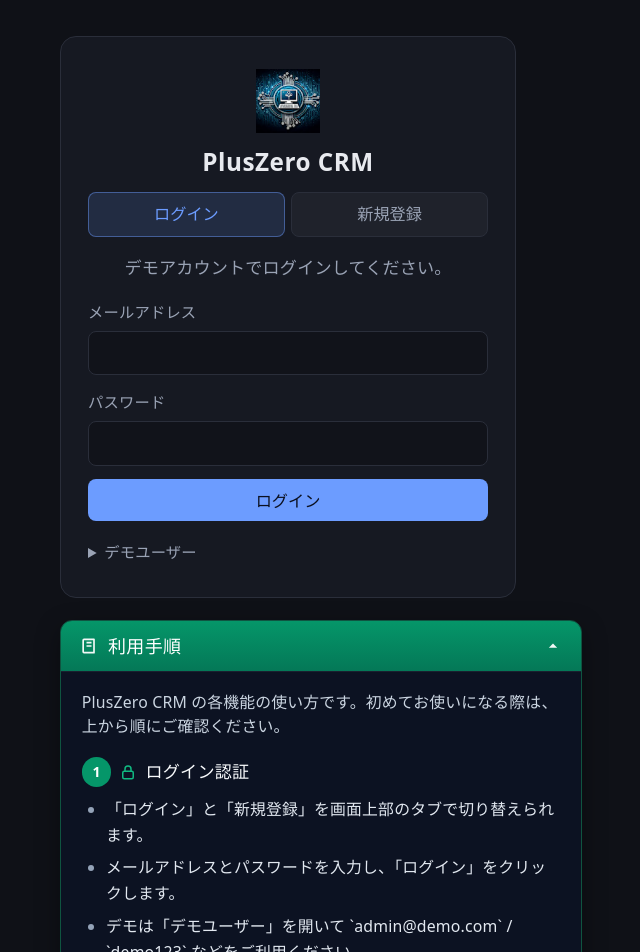
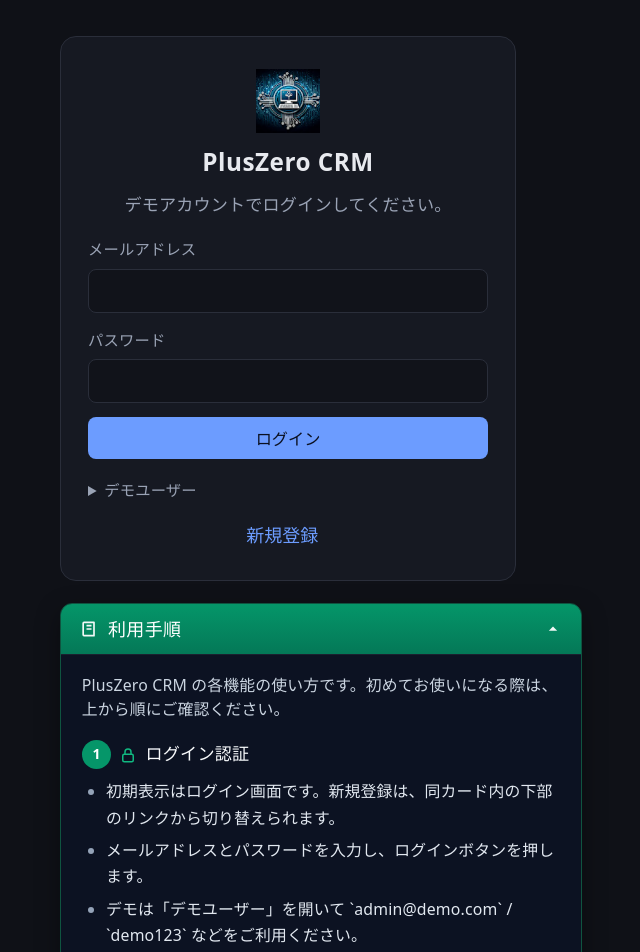
Before and after one commit to kensudogit/pluszero-prj, a React (Vite) app: page /login in a window 1280 px wide. Shown: the top 952 px of the page, without its empty margins (320-960 px from the left). Built offline with nearby package versions, Linux system fonts and the light colour scheme.

Commit message:
デザイン調整

```diff
--- a/scripts/generate-locale.mjs
+++ b/scripts/generate-locale.mjs
@@ -74,6 +74,7 @@ const ja = {
     notifySignedInBody: '\u3088\u3046\u3053\u305d \u2014 {{email}}',
     toggleRegister: '\u65b0\u898f\u767b\u9332',
     toggleLogin: '\u30ed\u30b0\u30a4\u30f3',
+    backToLogin: '\u30ed\u30b0\u30a4\u30f3\u306b\u623b\u308b',
     registerTitle: '\u65b0\u898f\u767b\u9332',
     registerLead:
       '\u30e6\u30fc\u30b6\u30fc\u60c5\u5831\u306f\u30d6\u30e9\u30a6\u30b6\u306elocalStorage\u306b\u4fdd\u5b58\u3055\u308c\u307e\u3059\uff08\u691c\u8a3c\u7528\u30c7\u30e2\u3001\u30d1\u30b9\u30ef\u30fc\u30c9\u306f\u6697\u6587\u306e\u307e\u307e\u4fdd\u5b58\u3055\u308c\u307e\u3059\uff09\u3002',
@@ -256,8 +257,8 @@ const ja = {
         title: '\u30ed\u30b0\u30a4\u30f3\u8a8d\u8a3c',
         icon: 'lock',
         bullets: [
-          '\u300c\u30ed\u30b0\u30a4\u30f3\u300d\u3068\u300c\u65b0\u898f\u767b\u9332\u300d\u3092\u753b\u9762\u4e0a\u90e8\u306e\u30bf\u30d6\u3067\u5207\u308a\u66ff\u3048\u3089\u308c\u307e\u3059\u3002',
-          '\u30e1\u30fc\u30eb\u30a2\u30c9\u30ec\u30b9\u3068\u30d1\u30b9\u30ef\u30fc\u30c9\u3092\u5165\u529b\u3057\u3001\u300c\u30ed\u30b0\u30a4\u30f3\u300d\u3092\u30af\u30ea\u30c3\u30af\u3057\u307e\u3059\u3002',
+          '\u521d\u671f\u8868\u793a\u306f\u30ed\u30b0\u30a4\u30f3\u753b\u9762\u3067\u3059\u3002\u65b0\u898f\u767b\u9332\u306f\u3001\u540c\u30ab\u30fc\u30c9\u5185\u306e\u4e0b\u90e8\u306e\u30ea\u30f3\u30af\u304b\u3089\u5207\u308a\u66ff\u3048\u3089\u308c\u307e\u3059\u3002',
+          '\u30e1\u30fc\u30eb\u30a2\u30c9\u30ec\u30b9\u3068\u30d1\u30b9\u30ef\u30fc\u30c9\u3092\u5165\u529b\u3057\u3001\u30ed\u30b0\u30a4\u30f3\u30dc\u30bf\u30f3\u3092\u62bc\u3057\u307e\u3059\u3002',
           '\u30c7\u30e2\u306f\u300c\u30c7\u30e2\u30e6\u30fc\u30b6\u30fc\u300d\u3092\u958b\u3044\u3066 `admin@demo.com` / `demo123` \u306a\u3069\u3092\u3054\u5229\u7528\u304f\u3060\u3055\u3044\u3002',
           '\u30bb\u30c3\u30b7\u30e7\u30f3\u306f\u30d6\u30e9\u30a6\u30b6\u5185\u306b\u4fdd\u5b58\u3055\u308c\u307e\u3059\uff08\u691c\u8a3c\u7528\u30c7\u30e2\u3067\u3059\uff09\u3002',
         ],
--- a/src/app-shell.css
+++ b/src/app-shell.css
@@ -527,6 +527,15 @@ body {
   padding-left: 1.1rem;
 }
 
+.login-footer-link {
+  margin: 1rem 0 0;
+  text-align: center;
+}
+
+.login-back-row {
+  margin: 0 0 0.75rem;
+}
+
 .login-column {
   width: min(520px, 100%);
   display: flex;
--- a/src/locales/ja.json
+++ b/src/locales/ja.json
@@ -63,6 +63,7 @@
     "notifySignedInBody": "ようこそ — {{email}}",
     "toggleRegister": "新規登録",
     "toggleLogin": "ログイン",
+    "backToLogin": "ログインに戻る",
     "registerTitle": "新規登録",
     "registerLead": "ユーザー情報はブラウザのlocalStorageに保存されます（検証用デモ、パスワードは暗文のまま保存されます）。",
     "displayName": "表示名",
@@ -229,8 +230,8 @@
         "title": "ログイン認証",
         "icon": "lock",
         "bullets": [
-          "「ログイン」と「新規登録」を画面上部のタブで切り替えられます。",
-          "メールアドレスとパスワードを入力し、「ログイン」をクリックします。",
+          "初期表示はログイン画面です。新規登録は、同カード内の下部のリンクから切り替えられます。",
+          "メールアドレスとパスワードを入力し、ログインボタンを押します。",
           "デモは「デモユーザー」を開いて `admin@demo.com` / `demo123` などをご利用ください。",
           "セッションはブラウザ内に保存されます（検証用デモです）。"
         ]
--- a/src/pages/LoginPage.tsx
+++ b/src/pages/LoginPage.tsx
@@ -80,33 +80,6 @@ export function LoginPage() {
             <h1 className="login-title">{j.title}</h1>
           </div>
 
-          <div className="login-tabs" role="tablist">
-            <button
-              type="button"
-              role="tab"
-              aria-selected={mode === 'login'}
-              className={mode === 'login' ? 'login-tab active' : 'login-tab'}
-              onClick={() => {
-                setMode('login')
-                setError('')
-              }}
-            >
-              {j.toggleLogin}
-            </button>
-            <button
-              type="button"
-              role="tab"
-              aria-selected={mode === 'register'}
-              className={mode === 'register' ? 'login-tab active' : 'login-tab'}
-              onClick={() => {
-                setMode('register')
-                setError('')
-              }}
-            >
-              {j.toggleRegister}
-            </button>
-          </div>
-
           {mode === 'login' ? (
             <>
               <p className="login-lead">{j.lead}</p>
@@ -153,9 +126,33 @@ export function LoginPage() {
                   </li>
                 </ul>
               </details>
+              <p className="login-footer-link">
+                <button
+                  type="button"
+                  className="link-btn"
+                  onClick={() => {
+                    setMode('register')
+                    setError('')
+                  }}
+                >
+                  {j.toggleRegister}
+                </button>
+              </p>
             </>
           ) : (
             <>
+              <p className="login-back-row">
+                <button
+                  type="button"
+                  className="link-btn"
+                  onClick={() => {
+                    setMode('login')
+                    setError('')
+                  }}
+                >
+                  {j.backToLogin}
+                </button>
+              </p>
               <p className="login-lead">{j.registerLead}</p>
               <h2 className="login-subtitle">{j.registerTitle}</h2>
               <form className="form-stack" onSubmit={onRegister}>
```
